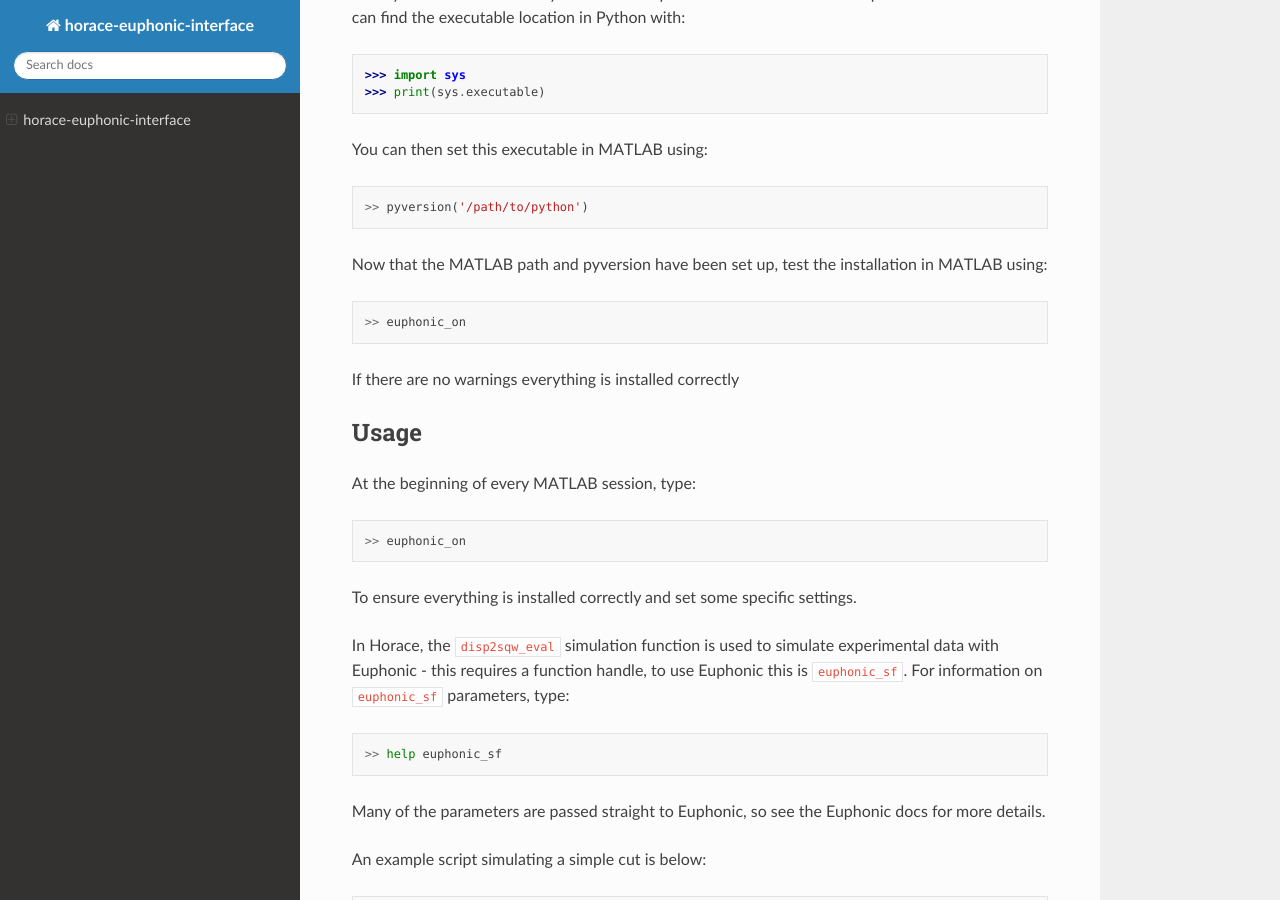
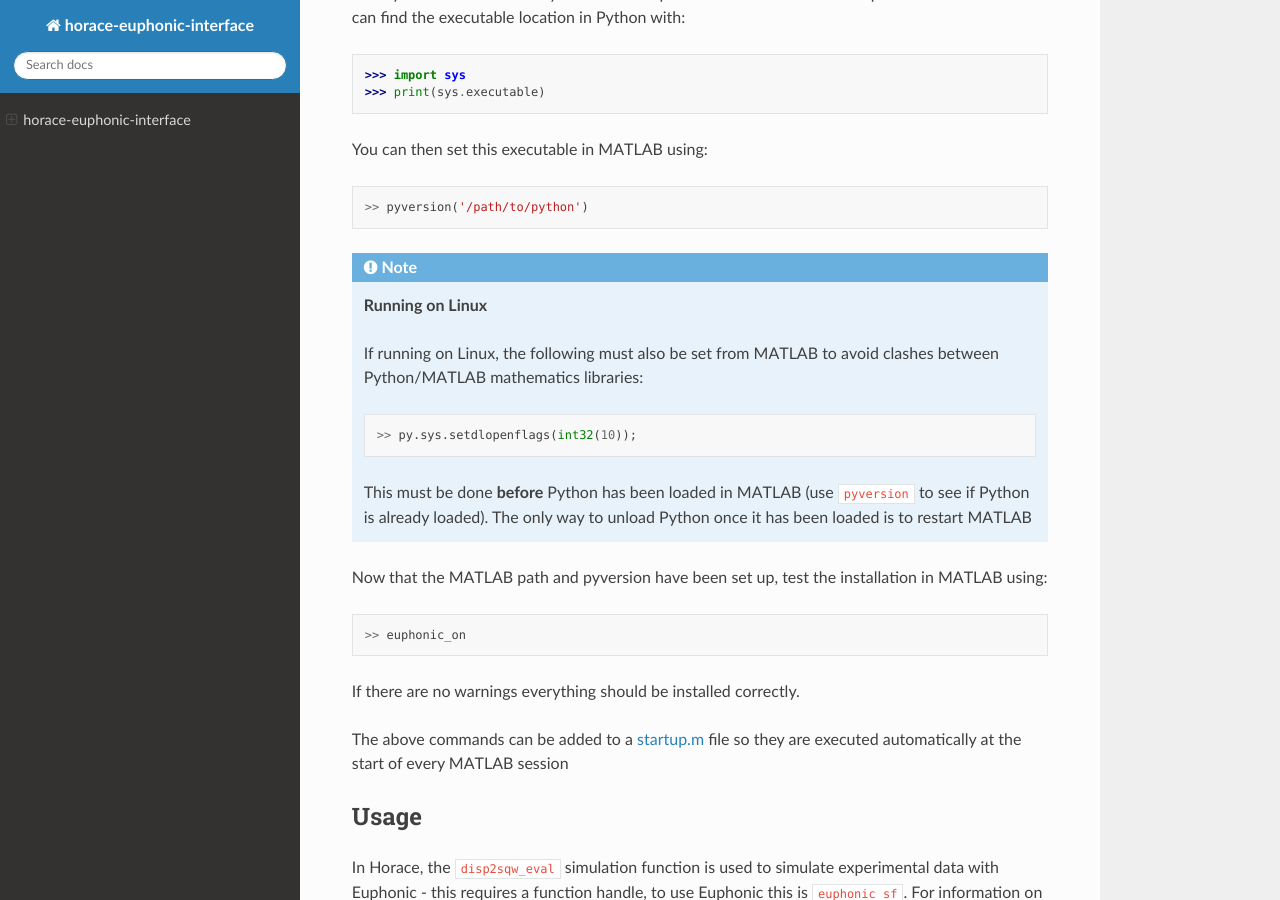
Before and after one commit to pace-neutrons/horace-euphonic-interface, a Sphinx documentation site: the page built from doc/source/index.rst, in a window 1280 px wide and 900 px high, scrolled down 728 px. Built offline with Sphinx 7.4.7 and the Read the Docs theme 2.0.0, drawn with Linux system fonts in a browser that asks for light colours.

Commit message:
Update documentation with py.sys.setdlopenflags

```diff
--- a/doc/source/index.rst
+++ b/doc/source/index.rst
@@ -45,6 +45,21 @@
 
   >> pyversion('/path/to/python')
 
+.. note::
+
+  **Running on Linux**
+
+  If running on Linux, the following must also be set from MATLAB to avoid
+  clashes between Python/MATLAB mathematics libraries:
+
+  .. code-block:: MATLAB
+
+    >> py.sys.setdlopenflags(int32(10));
+
+  This must be done **before** Python has been loaded in MATLAB (use
+  ``pyversion`` to see if Python is already loaded). The only way to unload
+  Python once it has been loaded is to restart MATLAB
+
 Now that the MATLAB path and pyversion have been set up, test the installation
 in MATLAB using:
 
@@ -52,18 +67,14 @@
 
   >> euphonic_on
 
-If there are no warnings everything is installed correctly
+If there are no warnings everything should be installed correctly.
+
+The above commands can be added to a
+`startup.m <https://www.mathworks.com/help/matlab/ref/startup.html>`_ file so
+they are executed automatically at the start of every MATLAB session
 
 Usage
 -----
-
-At the beginning of every MATLAB session, type:
-
-.. code-block:: matlab
-
-  >> euphonic_on
-
-To ensure everything is installed correctly and set some specific settings.
 
 In Horace, the ``disp2sqw_eval`` simulation function is used to simulate
 experimental data with Euphonic - this requires a function handle, to use
```
Also changed, not shown: 1 other file.
